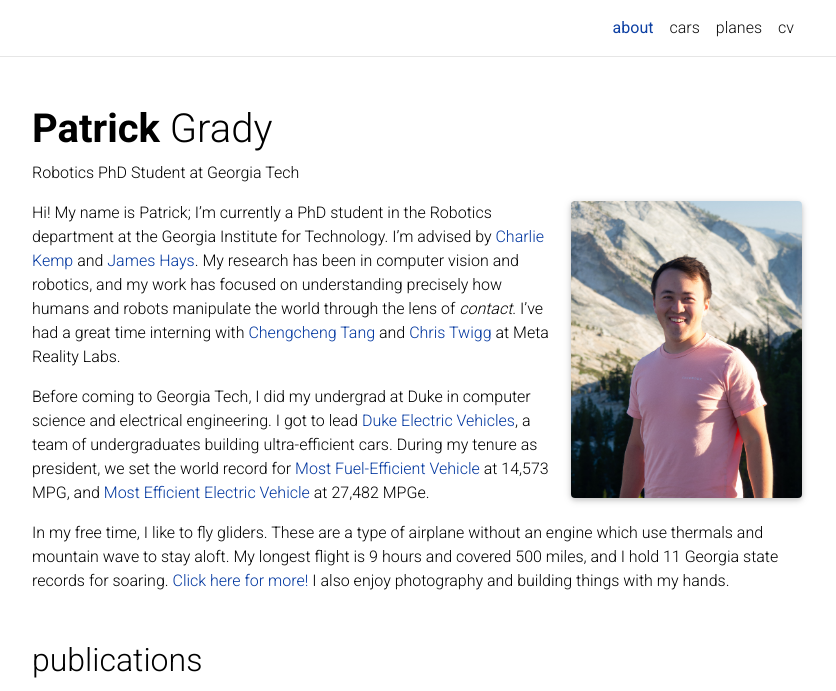
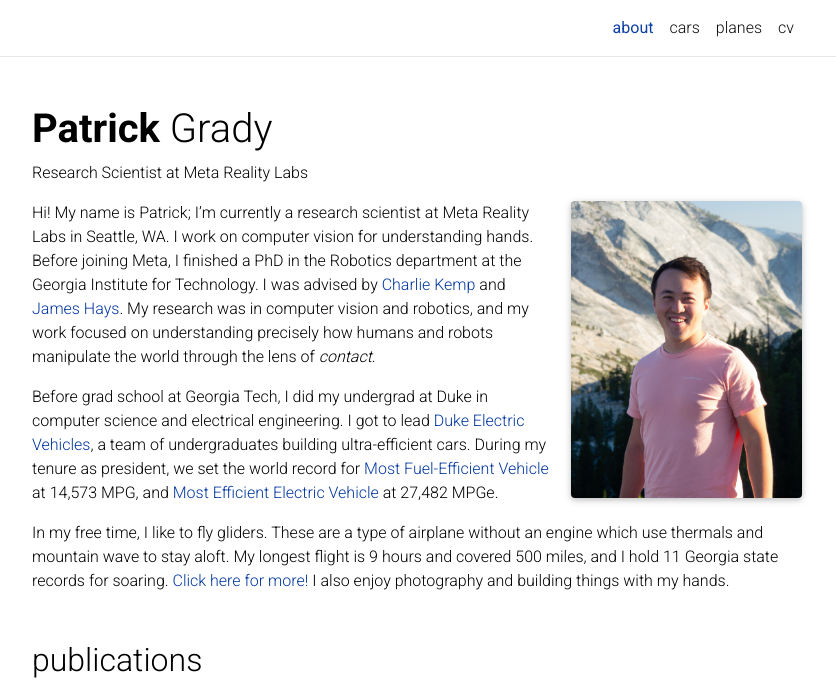
Before and after one commit to pgrady3/pgrady3.github.io, a Jekyll site: the page built from _pages/about.md, in a window 1280 px wide and 900 px high, cut to the strip 0-691 px from the top of the window. Shown: the whole strip, without its empty margins (223-1059 px from the left). Built offline with Jekyll 4.4.1, drawn with Linux system fonts in a browser that asks for light colours; comment, search, counter and statistics services are not loaded; a style sheet for code colours, icons or effects is not loaded.

Commit message:
Updated to RS at meta

```diff
--- a/_pages/about.md
+++ b/_pages/about.md
@@ -2,7 +2,7 @@
 layout: about
 title: about
 permalink: /
-subtitle: Robotics PhD Student at Georgia Tech
+subtitle: Research Scientist at Meta Reality Labs
 
 profile:
   align: right
@@ -17,8 +17,10 @@
 ---
 
 
-Hi! My name is Patrick; I'm currently a PhD student in the Robotics department at the Georgia Institute for Technology. I'm advised by [Charlie Kemp](https://charliekemp.com/) and [James Hays](https://faculty.cc.gatech.edu/~hays/). My research has been in computer vision and robotics, and my work has focused on understanding precisely how humans and robots manipulate the world through the lens of *contact*. I've had a great time interning with [Chengcheng Tang](https://scholar.google.com/citations?user=WbG27wQAAAAJ&hl=en) and [Chris Twigg](https://scholar.google.com/citations?user=aN-lQ0sAAAAJ&hl=en) at Meta Reality Labs.
+Hi! My name is Patrick; I'm currently a research scientist at Meta Reality Labs in Seattle, WA. I work on computer vision for understanding hands. Before joining Meta, I finished a PhD in the Robotics department at the Georgia Institute for Technology. I was advised by [Charlie Kemp](https://charliekemp.com/) and [James Hays](https://faculty.cc.gatech.edu/~hays/). My research was in computer vision and robotics, and my work focused on understanding precisely how humans and robots manipulate the world through the lens of *contact*.
 
-Before coming to Georgia Tech, I did my undergrad at Duke in computer science and electrical engineering. I got to lead [Duke Electric Vehicles](http://www.duke-ev.org/), a team of undergraduates building ultra-efficient cars. During my tenure as president, we set the world record for [Most Fuel-Efficient Vehicle](https://pratt.duke.edu/about/news/duke-students-break-guinness-world-record-fuel-efficiency) at 14,573 MPG, and [Most Efficient Electric Vehicle](https://pratt.duke.edu/about/news/duke-student-team-wins-second-guinness-world-record-vehicle-efficiency) at 27,482 MPGe.
+<!-- I've had a great time interning with [Chengcheng Tang](https://scholar.google.com/citations?user=WbG27wQAAAAJ&hl=en) and [Chris Twigg](https://scholar.google.com/citations?user=aN-lQ0sAAAAJ&hl=en) at Meta Reality Labs. -->
+
+Before grad school at Georgia Tech, I did my undergrad at Duke in computer science and electrical engineering. I got to lead [Duke Electric Vehicles](http://www.duke-ev.org/), a team of undergraduates building ultra-efficient cars. During my tenure as president, we set the world record for [Most Fuel-Efficient Vehicle](https://pratt.duke.edu/about/news/duke-students-break-guinness-world-record-fuel-efficiency) at 14,573 MPG, and [Most Efficient Electric Vehicle](https://pratt.duke.edu/about/news/duke-student-team-wins-second-guinness-world-record-vehicle-efficiency) at 27,482 MPGe.
 
 In my free time, I like to fly gliders. These are a type of airplane without an engine which use thermals and mountain wave to stay aloft. My longest flight is 9 hours and covered 500 miles, and I hold 11 Georgia state records for soaring. [Click here for more!](planes) I also enjoy photography and building things with my hands.
```
